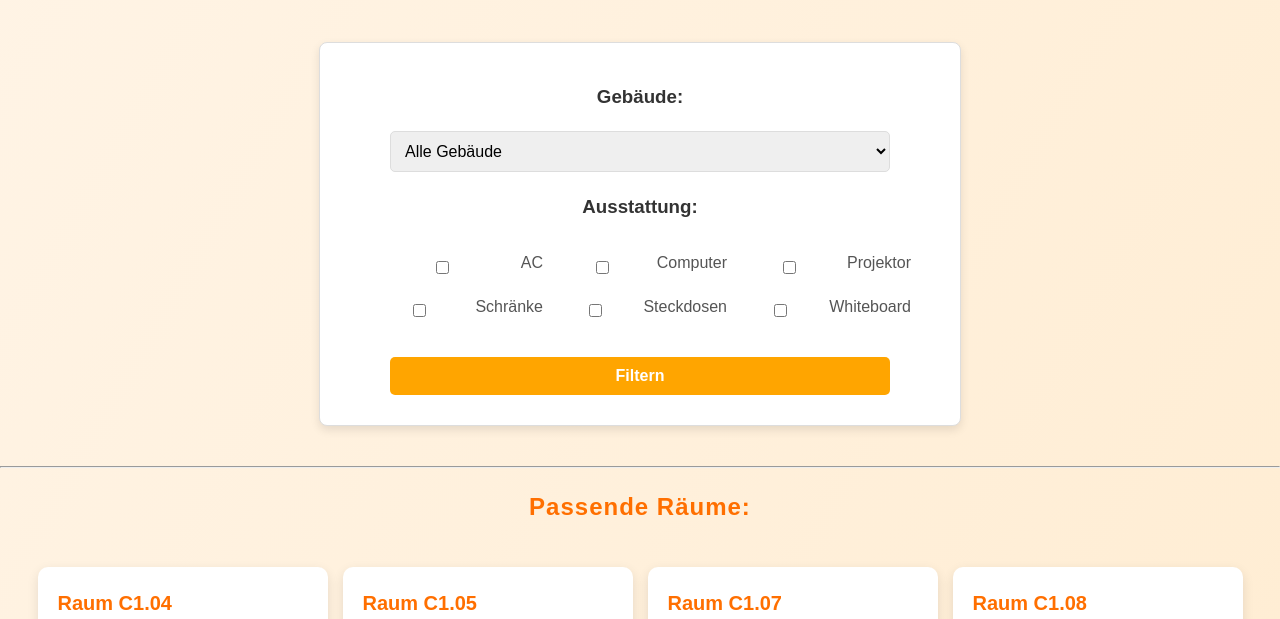
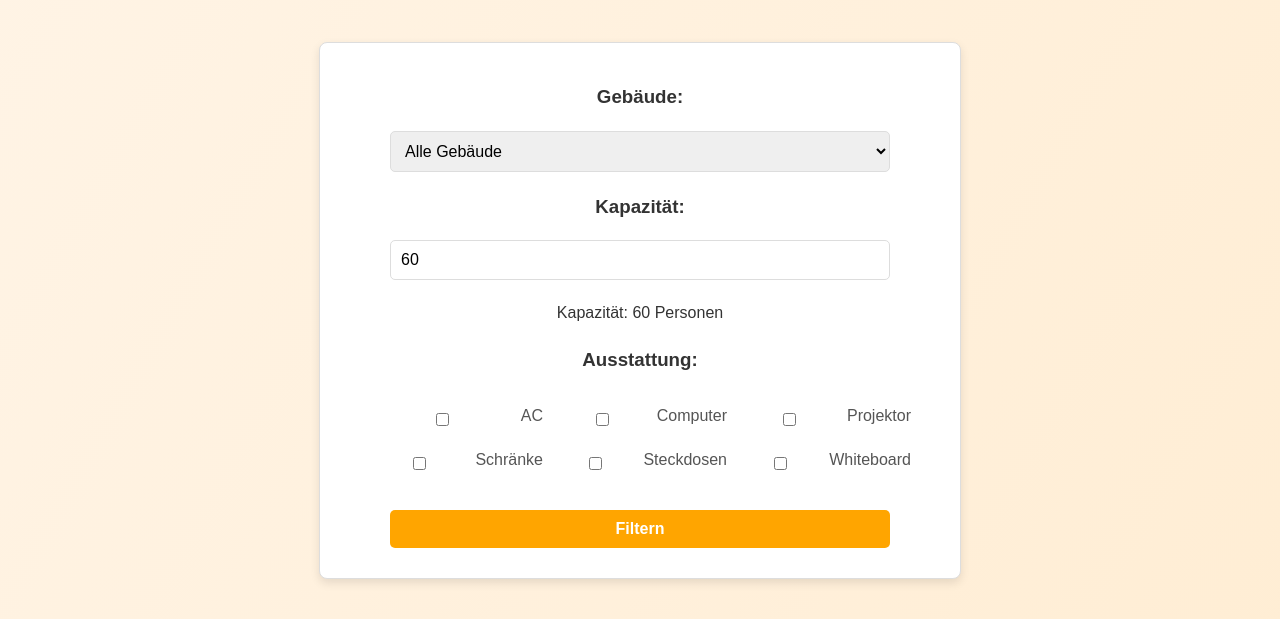
Before and after one commit to danzerderdon/Sadaf_Daniel_Roommanagement, a Django app: page /filter_rooms/ in a window 1280 px wide. Shown: the part 199-818 px from the top of the page. Run offline with Django 5.2, Linux system fonts and the light colour scheme; a user stored in the database is signed in; data comes from the database, SQL or seed files in the repository; both versions use the stored data as it was after the commit.

```diff
--- a/raummanagement/rooms/templates/rooms/filter_rooms.html
+++ b/raummanagement/rooms/templates/rooms/filter_rooms.html
@@ -18,6 +18,12 @@
             </option>
             {% endfor %}
         </select>
+
+        <!-- Kapazität Filter als Eingabefeld -->
+        <h3>Kapazität:</h3>
+        <input type="number" name="capacity" min="1" max="120" value="{{ selected_capacity|default:60 }}" step="1" style="width: 100%; padding: 10px; margin-bottom: 20px; border-radius: 5px; border: 1px solid #ddd;">
+        <p style="text-align: center;">Kapazität: <span id="capacityValue">{{ selected_capacity|default:60 }}</span> Personen</p>
+
 
         <!-- Checkboxen für Ausstattung -->
         <h3>Ausstattung:</h3>
--- a/raummanagement/rooms/views.py
+++ b/raummanagement/rooms/views.py
@@ -88,10 +88,17 @@ def filter_rooms(request):
         for equipment in selected_equipment:
             rooms = rooms.filter(equipment__icontains=equipment)
 
+    # Kapazitätsfilter anwenden
+    selected_capacity = request.GET.get('capacity')
+    if selected_capacity:
+        rooms = rooms.filter(capacity__gte=int(selected_capacity))  # Filtern nach Kapazität
+
     # Gebäude-Filter anwenden
     selected_building = request.GET.get('building')
     if selected_building:
         rooms = rooms.filter(building__id=selected_building)
+
+
 
     # Ausstattungsliste bereinigen für die Anzeige
     for room in rooms:
```
Also changed, not shown: raummanagement/db.sqlite3, raummanagement/rooms/migrations/0006_notification_sharedbooking.py (added).
